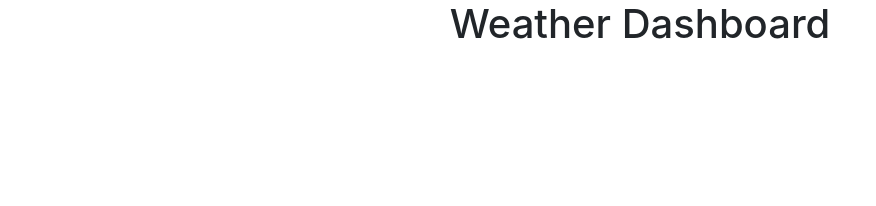
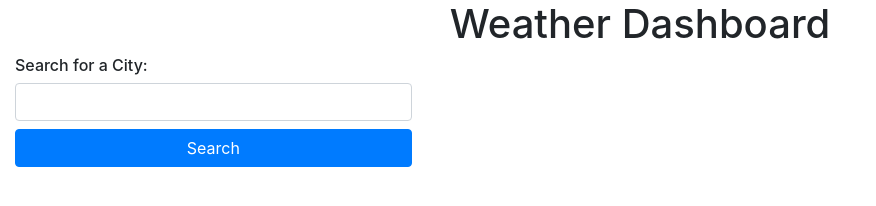
Before and after one commit to avni0000patel/Weather-Dashboard, a plain HTML site: page index.html in a window 1280 px wide. Shown: the whole page, without its empty margins (0-876 px from the left). Drawn offline with nearby package versions, Linux system fonts and the light colour scheme.

Commit message:
search for a city button

```diff
--- a/index.html
+++ b/index.html
@@ -18,6 +18,14 @@
             </div>
         </header>
 
+        <div class="col-md-4">
+            <h6>Search for a City:</h6>
+            <input type="text" class="form-control mb-2" id="cityInput">
+            <button type="submit" class="btn btn-primary block" id="searchButton">
+                Search
+            </button>
+        </div>
+
         <script src="https://cdnjs.cloudflare.com/ajax/libs/jquery/3.5.1/jquery.min.js"></script>
         <script src="https://cdnjs.cloudflare.com/ajax/libs/popper.js/1.16.1/umd/popper.min.js"></script>
         <script src="https://cdnjs.cloudflare.com/ajax/libs/twitter-bootstrap/4.5.0/js/bootstrap.min.js"></script>
```
